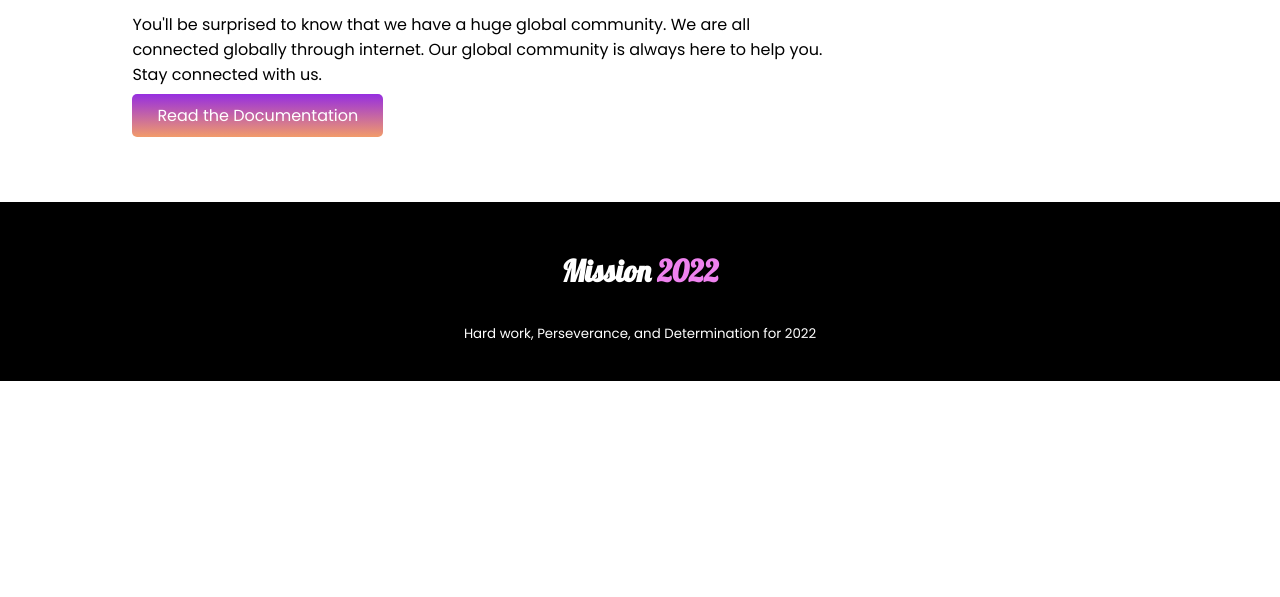
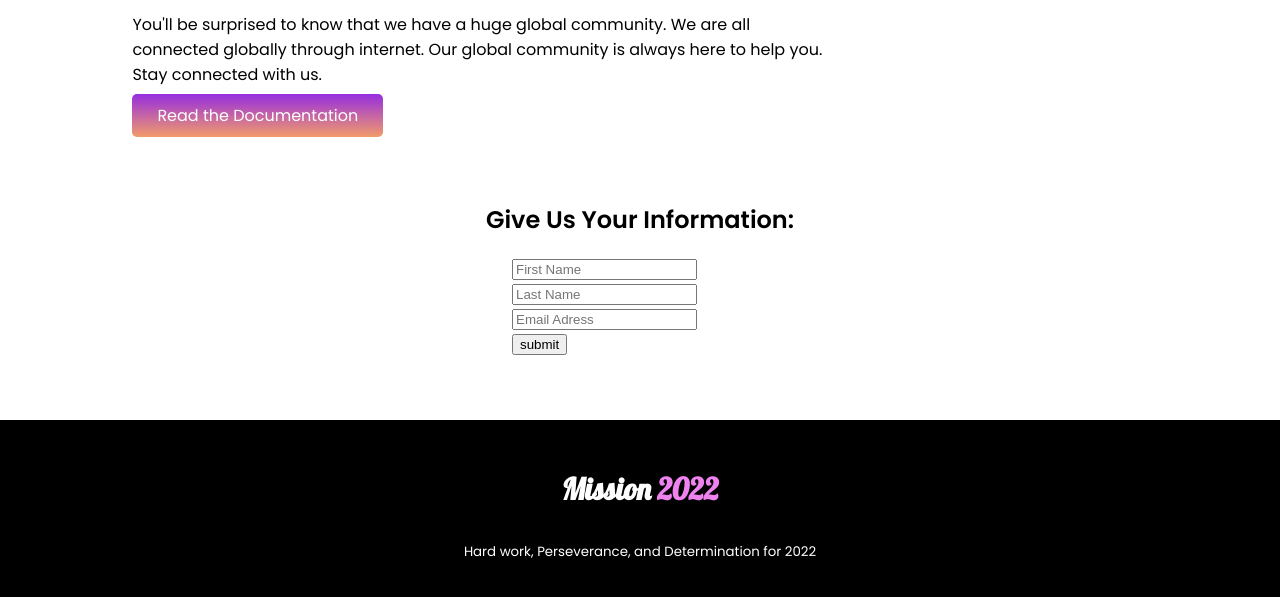
Before and after one commit to Promi-se/first-assignment, a plain HTML site: page index.html in a window 1280 px wide. Shown: the part 1814-2411 px from the top of the page. Before the commit the page ends 2195 px from the top, so only its background shows below. Drawn offline with Linux system fonts and the light colour scheme.

Commit message:
information section added

```diff
--- a/index.html
+++ b/index.html
@@ -28,7 +28,8 @@
             <div id="text-border">
                 <h1 class="font-size font-family">Stay Focused on<br><span class="indigo-color">Mission 2022</span></h1>
             </div>
-            <p>Hey there! We are a team full of passionate web developers. We can make you any website you want from scratch. Stay with us on 2022.</p>
+            <p>Hey there! We are a team full of passionate web developers. We can make you any website you want from
+                scratch. Stay with us on 2022.</p>
             <a class="button" href=#>Explore Now</a>
             <p>Scroll down to explore more about us</p>
         </div>
@@ -44,13 +45,16 @@
             <div id="mission" class="second-section-items">
                 <img src="illustrators/illustrator-1.png" alt="illustrator1">
                 <h3 class="font-size2">Mission</h3>
-                <p>Our mission in 2022 is to make our clients happy with our quality service. We want to make them websites exactly like they want with our great web development skills that we learned through years.
+                <p>Our mission in 2022 is to make our clients happy with our quality service. We want to make them
+                    websites exactly like they want with our great web development skills that we learned through years.
                 </p>
             </div>
             <div id="vision" class="second-section-items">
                 <img src="illustrators/illustrator-2.png" alt="illustrator2">
                 <h3 class="font-size2">Vision</h3>
-                <p>Our vision is to be the largest web development company. Focused on constant innovation as our key for achieving the ultimate goal of success and emerge as globally recognized company by providing the superior quality services and solutions.
+                <p>Our vision is to be the largest web development company. Focused on constant innovation as our key
+                    for achieving the ultimate goal of success and emerge as globally recognized company by providing
+                    the superior quality services and solutions.
                 </p>
             </div>
             <div id="goal" class="second-section-items">
@@ -68,14 +72,16 @@
         </div>
         <div>
             <h2 class="font-size3">Develop <br> Without Limits</h2>
-            <p>We develop without limits. We can make you websites any time you want and as early as possible. our great web developers team knows how to deliver the best service.</p>
+            <p>We develop without limits. We can make you websites any time you want and as early as possible. our great
+                web developers team knows how to deliver the best service.</p>
             <a class="button" href=#>Read the Documentation</a>
         </div>
     </section>
     <section class="flexible section-four">
         <div>
             <h2 class="font-size3">Know Our<br>Global Community</h2>
-            <p>You'll be surprised to know that we have a huge global community. We are all connected globally through internet. Our global community is always here to help you. Stay connected with us.
+            <p>You'll be surprised to know that we have a huge global community. We are all connected globally through
+                internet. Our global community is always here to help you. Stay connected with us.
             </p>
             <a class="button" href=#>Read the Documentation</a>
         </div>
@@ -84,7 +90,15 @@
         </div>
     </section>
     <section>
-
+        <h1 id="text-align4">Give Us Your Information:</h1>
+        <div id="last-section">
+          <form action="">
+              <input type="text" placeholder="First Name" required><br>
+              <input type="text" placeholder="Last Name" required><br>
+              <input type="text" placeholder="Email Adress" required>             <br>
+              <button>submit</button>
+          </form>
+        </div>
     </section>
     <footer>
         <h3 id="font-family3">Mission <span id="footer-text-color">2022</span></h3>
--- a/style.css
+++ b/style.css
@@ -107,3 +107,10 @@ footer{
 #footer-text-color{
     color: violet;
 }
+#last-section{
+    margin-left: 40%;
+    margin-bottom: 5%;
+}
+#text-align4{
+    text-align: center;
+}
```
Also changed, not shown: pictures/images.png (added), pictures/instagram.png (added), pictures/k.png (added), pictures/twitter.jpg (added).
